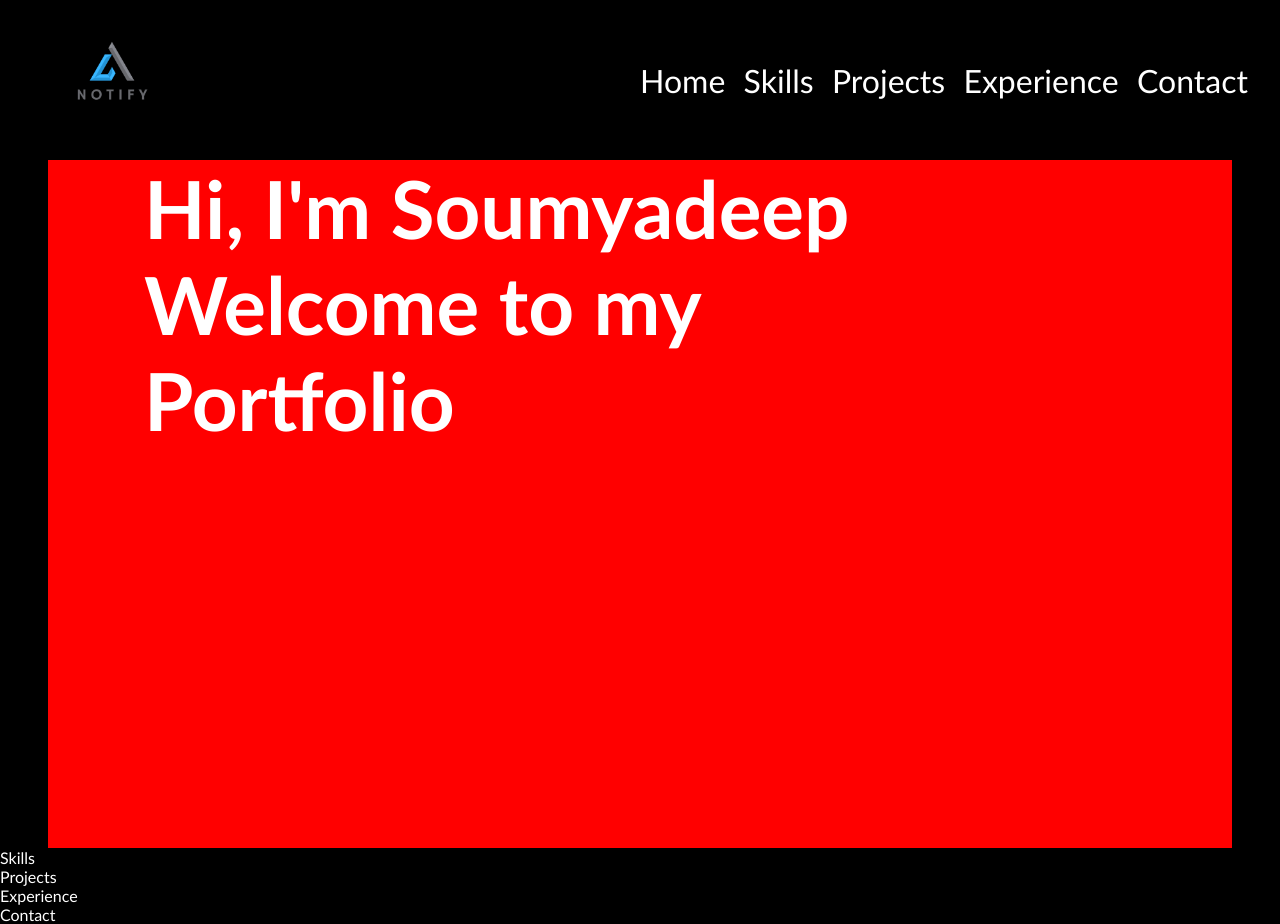
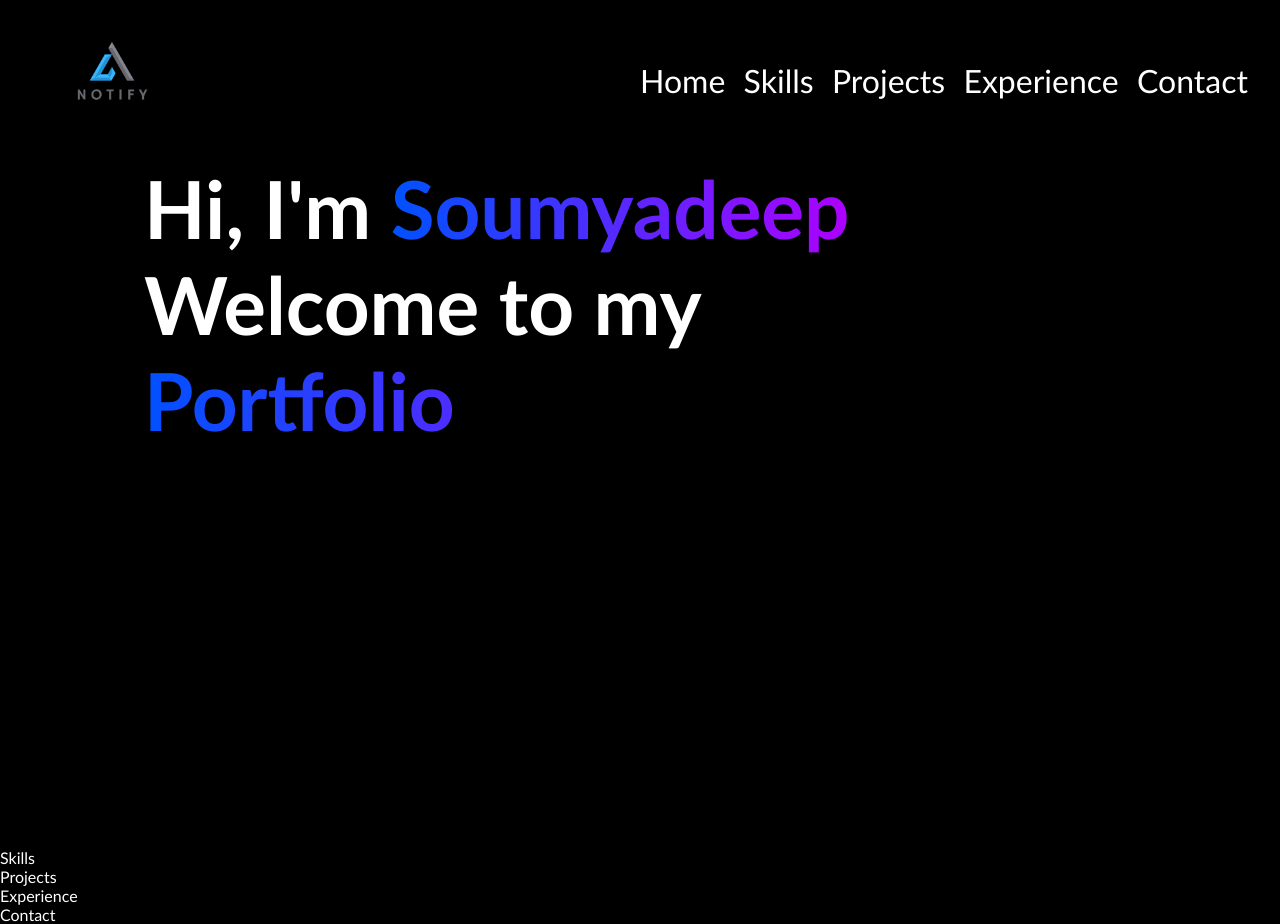
Before and after one commit to SoumyadeepOSD/Notify, a React (Vite) app: page / in a window 1280 px wide. Built offline with nearby package versions, Linux system fonts and the light colour scheme.

Commit message:
Header and Hero section version-2 done

```diff
--- a/src/Components/GlobalComponent/Global.css
+++ b/src/Components/GlobalComponent/Global.css
@@ -22,6 +22,10 @@
     font-size: 5rem;
 }
 
+.line{
+    background: linear-gradient(90deg, )
+}
+
 .tagline--container{
     display: grid;
     grid-template-columns: repeat(2, 1fr);
--- a/src/Components/GlobalComponent/GlobalComponent.jsx
+++ b/src/Components/GlobalComponent/GlobalComponent.jsx
@@ -25,7 +25,7 @@ const PopupMenu = () => {
 
 const DecorationLine = () => {
     return (
-        <div>
+        <div className='line'>
             line
         </div>
     );
--- a/src/Components/Header/Header.css
+++ b/src/Components/Header/Header.css
@@ -26,3 +26,14 @@
 .header--tabs .tab{
     font-size: 2rem;
 }
+
+a{
+    text-decoration: none;
+    color: white;
+}
+
+a:hover{
+    background: -webkit-linear-gradient(180deg, rgb(174, 0, 255), rgb(0, 81, 255));
+    -webkit-background-clip: text;
+    -webkit-text-fill-color: transparent;
+}
--- a/src/Components/Header/Header.jsx
+++ b/src/Components/Header/Header.jsx
@@ -48,11 +48,11 @@ const Header = () => {
                 :
                 (
                     <div className='header--tabs'>
-                        <p className='tab'>Home</p>
-                        <p className='tab'>Skills</p>
-                        <p className='tab'>Projects</p>
-                        <p className='tab'>Experience</p>
-                        <p className='tab'>Contact</p>
+                        <p className='tab'><a href="">Home</a></p>
+                        <p className='tab'><a href="">Skills</a></p>
+                        <p className='tab'><a href="">Projects</a></p>
+                        <p className='tab'><a href="">Experience</a></p>
+                        <p className='tab'><a href="">Contact</a></p>
                     </div>
                 )
             }
--- a/src/Components/Hero/Hero.css
+++ b/src/Components/Hero/Hero.css
@@ -1,5 +1,4 @@
 .Container--hero {
-    background: red;
     display: flex;
     flex-direction: row;
     align-items: center;
@@ -14,6 +13,12 @@
     width: 1rem;
 }
 
+.gradient--text{
+    background: -webkit-linear-gradient(180deg, rgb(174, 0, 255), rgb(0, 81, 255));
+    -webkit-background-clip: text;
+    -webkit-text-fill-color: transparent;
+}
+
 .large-spacing {
     margin-inline: 3rem;
 }
--- a/src/Components/Hero/Hero.jsx
+++ b/src/Components/Hero/Hero.jsx
@@ -6,9 +6,9 @@ const Hero = () => {
     return (
         <div className="Container--hero large-spacing">
             <div>
-                <h1 className='big--text'>Hi, I'm Soumyadeep</h1>
+                <h1 className='big--text'>Hi, I'm <span className='gradient--text'>Soumyadeep</span></h1>
                 <h1 className='big--text'>Welcome to my</h1>
-                <h1 className='big--text'>Portfolio</h1>
+                <h1 className='big--text gradient--text'>Portfolio</h1>
             </div>
             <lottie-player
                 className='lottie--animation'
```
